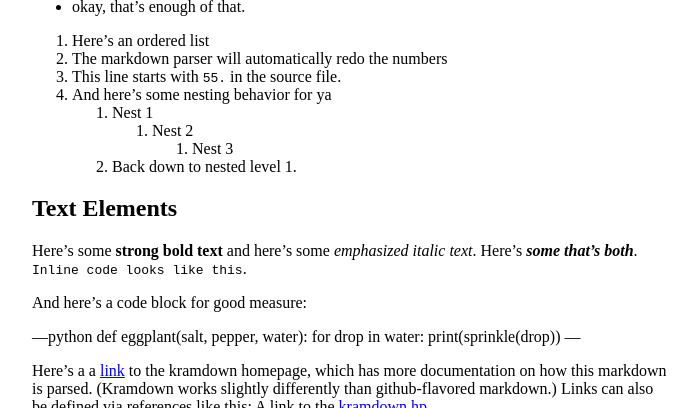
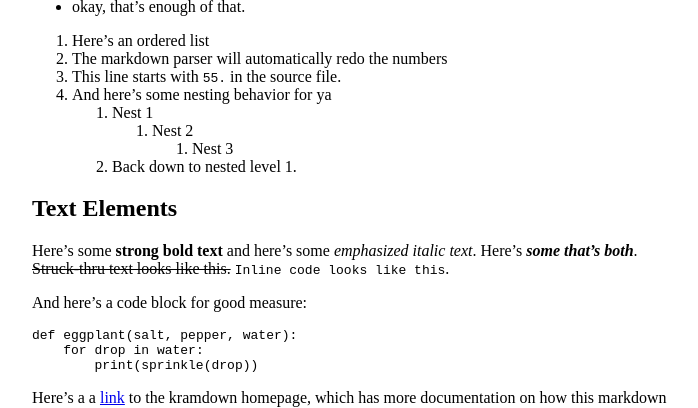
Before and after one commit to RobertWinslow/Github-Pages-NonTheme, a Jekyll site: the page built from index.md, in a window 1280 px wide and 900 px high, scrolled down 549 px, cut to the strip 0-408 px from the top of the window. Shown: the whole strip, without its empty margins (288-986 px from the left). Built offline with Jekyll 4.4.1, drawn with Linux system fonts in a browser that asks for light colours; our own code applies the rules of GitHub Pages for plain Markdown files.

Commit message:
Update index.md

```diff
--- a/index.md
+++ b/index.md
@@ -50,15 +50,15 @@ Just for good measure, here's a pile of markdown  so you can easily test out you
 
 ## Text Elements
 
-Here's some **strong bold text** and here's some *emphasized italic text*. Here's ***some that's both***. `Inline code looks like this`.
+Here's some **strong bold text** and here's some *emphasized italic text*. Here's ***some that's both***. ~~Struck-thru text looks like this.~~ `Inline code looks like this`.
 
 And here's a code block for good measure:
 
----python
+~~~python
 def eggplant(salt, pepper, water):
     for drop in water:
         print(sprinkle(drop))
----
+~~~
 
 Here's a a [link](http://kramdown.gettalong.org "title text goes here") to the kramdown homepage, which has more documentation on how this markdown is parsed. (Kramdown works slightly differently than github-flavored markdown.) Links can also be defined via references like this: A link to the [kramdown hp].
 
```
